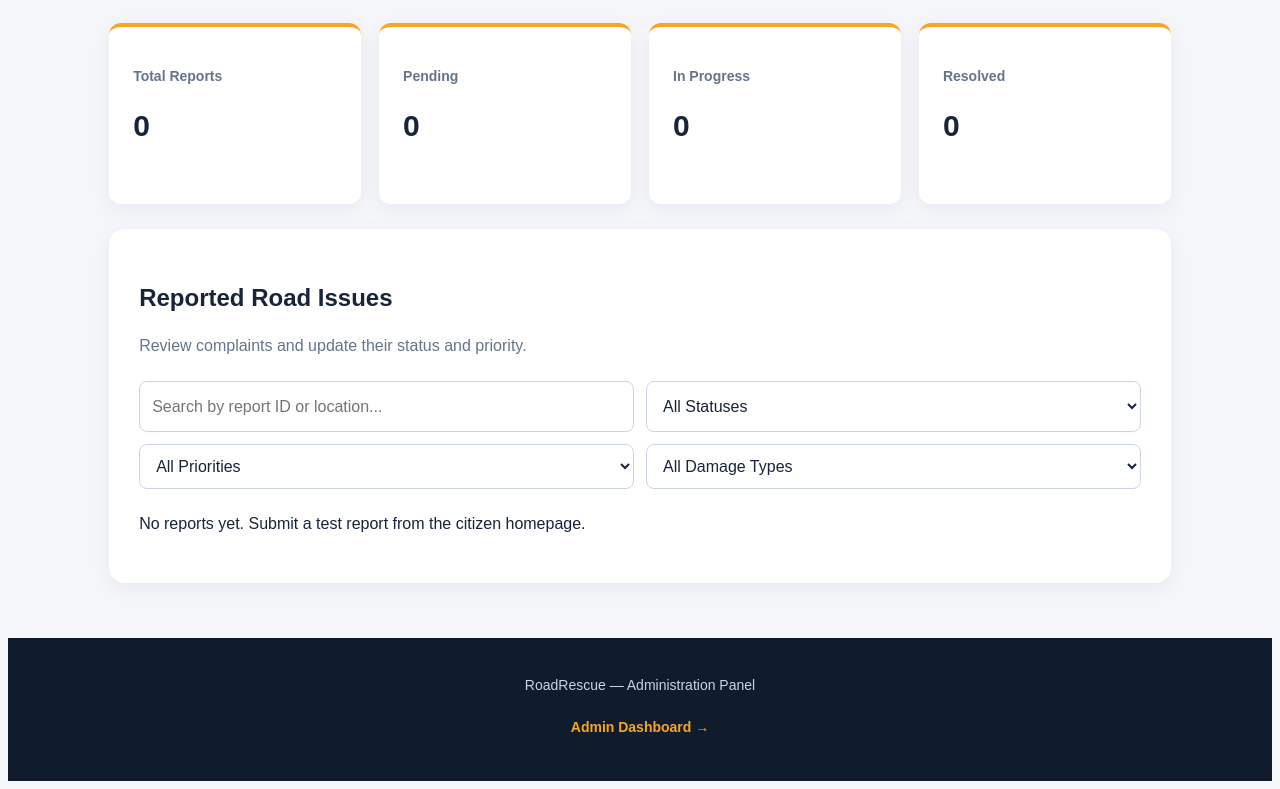
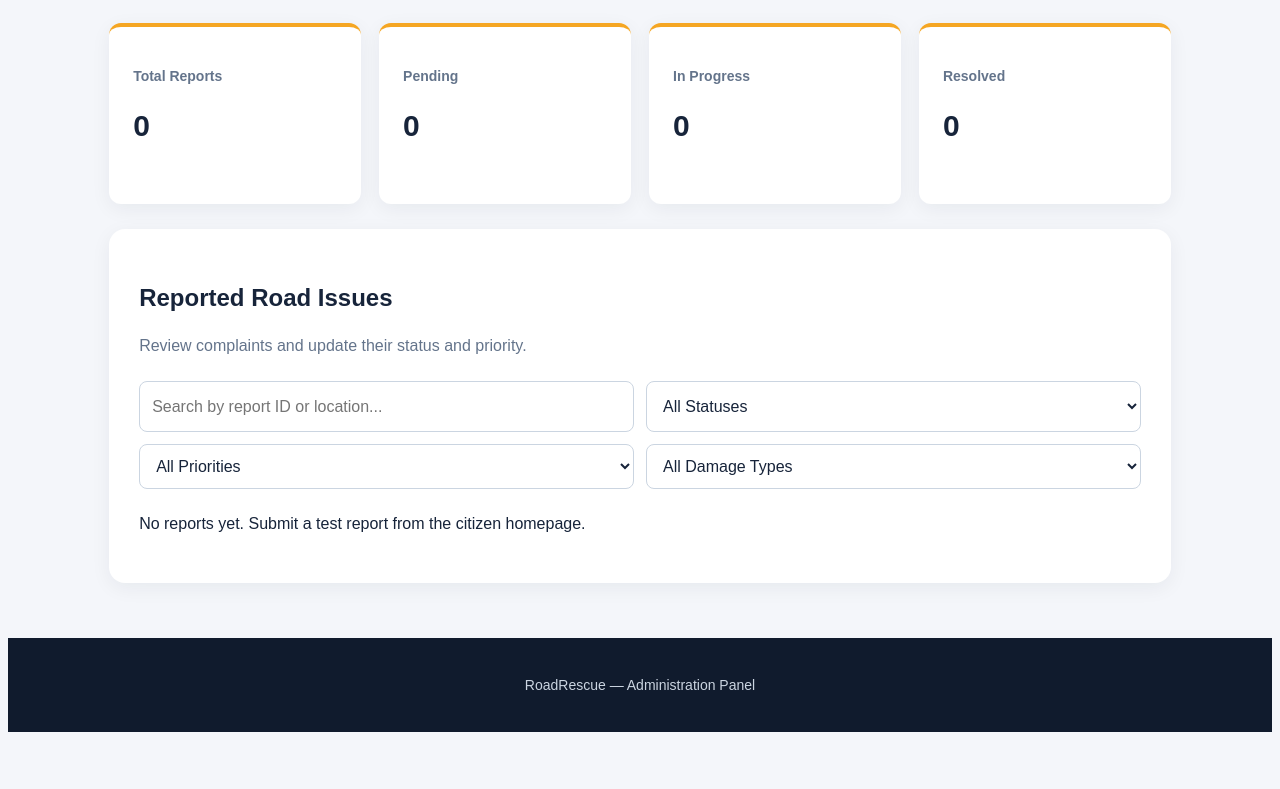
Before and after one commit to meenakshib7008/Roadservice, a plain HTML site: page admin.html in a window 1280 px wide. Shown: the part 434-1223 px from the top of the page. After the commit the page ends 1174 px from the top, so only its background shows below. Drawn offline with Linux system fonts and the light colour scheme.

Commit message:
Update admin.html

```diff
--- a/admin.html
+++ b/admin.html
@@ -91,10 +91,6 @@
     <footer>
         <p>RoadRescue — Administration Panel</p>
 
-<div class="admin-link">
-    <a href="admin.html">Admin Dashboard →</a>
-</div>
-
     </footer>
 
     <script src="admin.js"></script>
```
